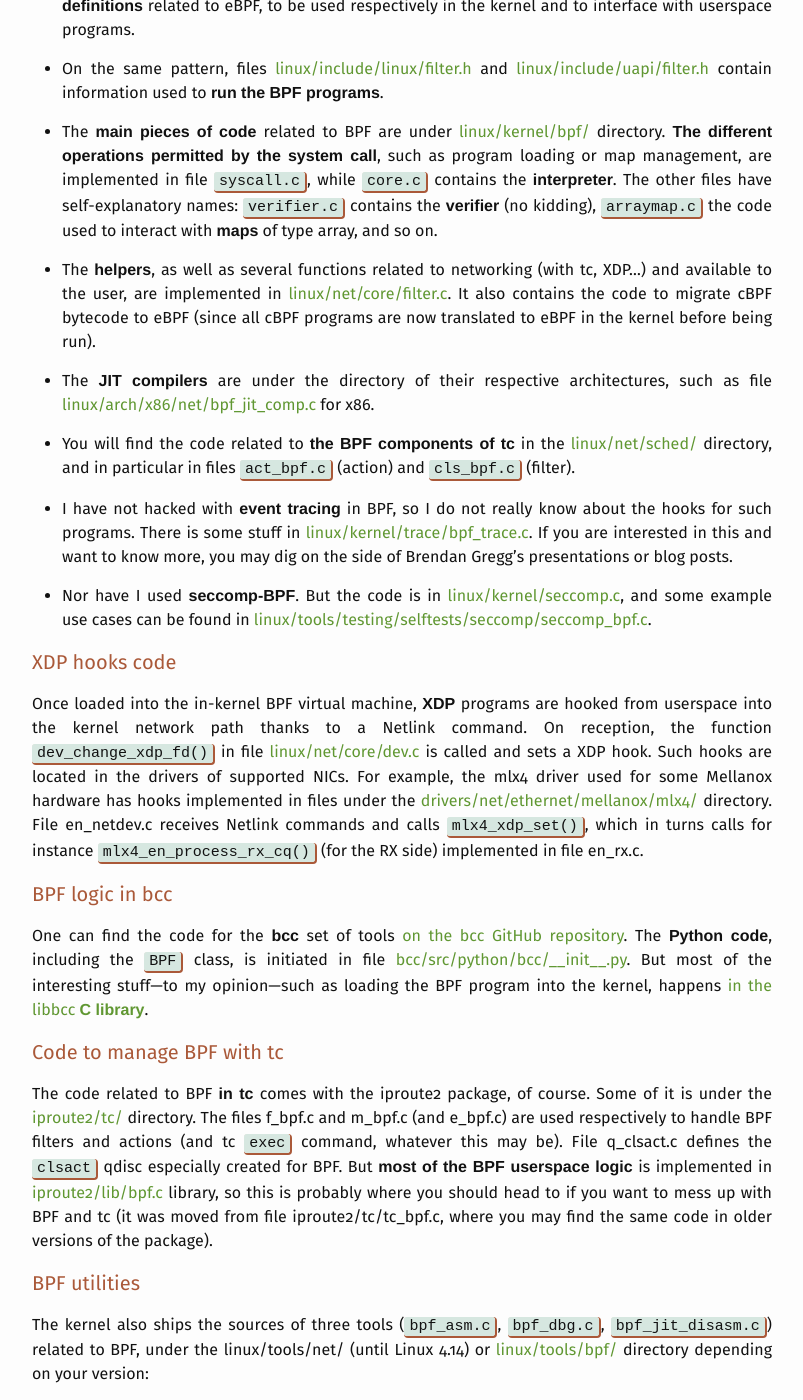
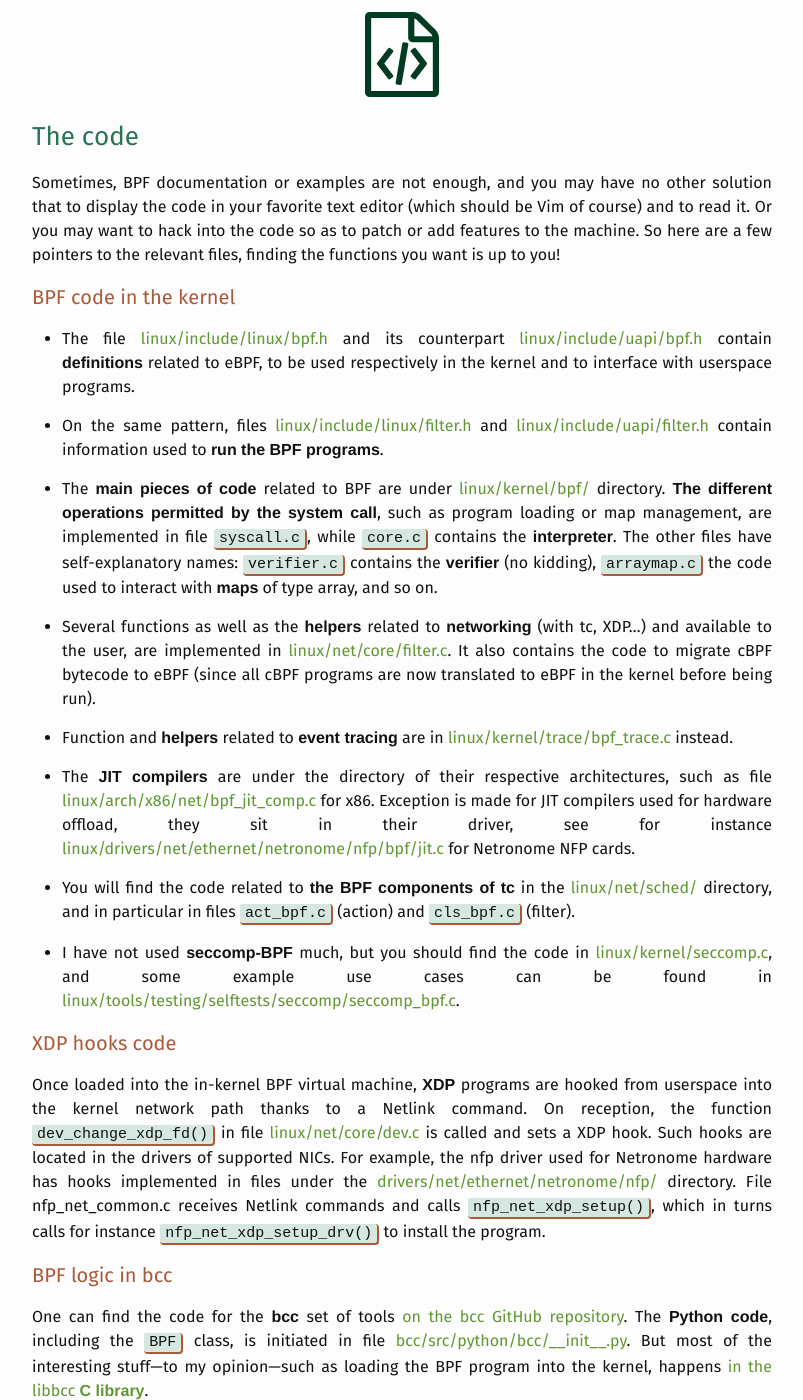
Before and after one commit to qmonnet/whirl-offload, a Jekyll site: the page built from _posts/2016-09-01-dive-into-bpf.md, in a window 1280 px wide and 1400 px high, scrolled down 11314 px. Shown: the whole window, without its empty margins (238-1041 px from the left). Built offline with Jekyll 4.4.1, drawn with Linux system fonts in a browser that asks for light colours; some web fonts are replaced; some of the changed text lies outside the part shown.

Commit message:
posts/BPF_resources: update and complete several items
* Add links to latest presentations for eBPF HW offload
* Add link to second edition of “XDP for the Rest of Us”
* Fix comment on bcc reference guide
* Add link to samples: kernel selftests and @netoptimizer's
  prototype-kernel repo
* Fix comments on eBPF helpers files
* Add link to NFP JIT compiler
* Replace links to Mellanox XDP hooks with Netronome's. Yes, that's
  petty, but hey :)
* Mention libbpf

```diff
--- a/_posts/2016-09-01-dive-into-bpf.md
+++ b/_posts/2016-09-01-dive-into-bpf.md
@@ -200,6 +200,12 @@
   feature:<br />
   [eBPF/XDP hardware offload to SmartNICs](http://netdevconf.org/1.2/session.html?jakub-kicinski)
   (Jakub Kicinski and Nic Viljoen, netdev 1.2, Tokyo, October 2016)
+* An updated version was presented on year later:<br />
+  [Comprehensive XDP offload---Handling the edge cases](https://www.netdevconf.org/2.2/session.html?viljoen-xdpoffload-talk)
+  (Jakub Kicinski and Nic Viljoen, netdev 2.2, Seoul, November 2017)
+* I presented a shorter but updated version at FOSDEM 2018:<br />
+  [The Challenges of XDP Hardware Offload](https://fosdem.org/2018/schedule/event/xdp/)
+  (Quentin Monnet, FOSDEM'18, Brussels, February 2018)
 
 About **cBPF**:
 
@@ -269,6 +275,9 @@
     How to get started with eBPF and XDP for normal humans. This presentation
     was also summarized by Julia Evans on
     [her blog](http://jvns.ca/blog/2017/04/07/xdp-bpf-tutorial/).
+  * [_XDP for the Rest of Us_](https://www.netdevconf.org/2.2/session.html?gospodarek-xdp-workshop)…
+    second edition (netdev 2.2, Seoul, November 2017), same authors:<br />
+    Revised version of the talk, with new contents.
 
   (Jesper also created and tries to extend some documentation about eBPF and
   XDP, see [related section](#about-xdp-1).)
@@ -550,11 +559,10 @@
 
 ## Tutorials
 
-Brendan Gregg has produced excellent **tutorials** intended for people who want
+Brendan Gregg has initiated excellent **tutorials** intended for people who want
 to **use bcc tools** for tracing and monitoring events in the kernel.
-[The first tutorial about using bcc itself](https://github.com/iovisor/bcc/blob/master/docs/reference_guide.md)
-comes with eleven steps (as of today) to understand how to use the existing
-tools, while
+[The first tutorial about using bcc itself][refguide]
+comes with many steps to understand how to use the existing tools, while
 [the one **intended for Python developers**](https://github.com/iovisor/bcc/blob/master/docs/tutorial_bcc_python_developer.md)
 focuses on developing new tools, across seventeen “lessons”.
 
@@ -570,9 +578,11 @@
 Few tutorials exist for network-related eBPF use cases. There are some
 interesting documents, including an _eBPF Offload Starting Guide_, on the
 [Open NFP](https://open-nfp.org/dataplanes-ebpf/technical-papers/) platform
-operated by Netronome. Other than these, the talk from Jesper,
-[_XDP for the Rest of Us_](http://netdevconf.org/2.1/session.html?gospodarek),
-is probably one of the best ways to get started with XDP.
+operated by Netronome. Other than these, the talks from Jesper and Andy,
+[_XDP for the Rest of Us_](http://netdevconf.org/2.1/session.html?gospodarek)
+(and
+[its second edition](https://www.netdevconf.org/2.2/session.html?gospodarek-xdp-workshop)),
+are probably one of the best ways to get started with XDP.
 
 <figure style="margin-top: 60px; margin-bottom: 20px;">
   <img src="{{ site.baseurl }}/img/icons/gears.svg"/>
@@ -591,8 +601,17 @@
 The kernel contains examples for most types of program: filters to bind to
 sockets or to tc interfaces, event tracing/monitoring, and even XDP. You can
 find these examples under the
-[linux/samples/bpf/](https://git.kernel.org/cgit/linux/kernel/git/torvalds/linux.git/tree/samples/bpf)
+[linux/samples/bpf/](https://git.kernel.org/pub/scm/linux/kernel/git/davem/net-next.git/tree/samples/bpf)
 directory.
+
+Nowadays, most examples are added under
+[linux/tools/testing/selftests/bpf](https://git.kernel.org/pub/scm/linux/kernel/git/davem/net-next.git/tree/tools/testing/selftests/bpf)
+as unit tests. This includes tests for hardware offload or for libbpf.
+
+Jesper Dangaard Brouer also maintains a specific set of samples in his
+[prototype-kernel](https://github.com/netoptimizer/prototype-kernel/tree/master/kernel/samples/bpf)
+repository. They are very similar to those from the kernel, but can be compiled
+outside of the kernel infrastructure (Makefiles and headers).
 
 Also do not forget to have a look to the logs related to the (git) commits that
 introduced a particular feature, they may contain some detailed example of the
@@ -626,6 +645,9 @@
 * There are also some examples **using Lua** as a different BPF back-end (that
   is, BPF programs are written with Lua instead of a subset of C, allowing to
   use the same language for front-end and back-end), in the third directory.
+
+* Of course, [bcc tools](https://github.com/iovisor/bcc/tree/master/tools)
+  themselves are interesting example use cases for eBPF programs.
 
 ### Manual pages
 
@@ -670,30 +692,30 @@
   names: `verifier.c` contains the **verifier** (no kidding), `arraymap.c` the
   code used to interact with **maps** of type array, and so on.
 
-* The **helpers**, as well as several functions related to networking (with tc,
-  XDP…) and available to the user, are implemented in
+* Several functions as well as the **helpers** related to **networking** (with
+  tc, XDP…) and available to the user, are implemented in
   [linux/net/core/filter.c](https://git.kernel.org/cgit/linux/kernel/git/torvalds/linux.git/tree/net/core/filter.c).
   It also contains the code to migrate cBPF bytecode to eBPF (since all cBPF
   programs are now translated to eBPF in the kernel before being run).
 
+* Function and **helpers** related to **event tracing** are in
+  [linux/kernel/trace/bpf\_trace.c](https://git.kernel.org/cgit/linux/kernel/git/torvalds/linux.git/tree/kernel/trace/bpf_trace.c)
+  instead.
 
 * The **JIT compilers** are under the directory of their respective
   architectures, such as file
   [linux/arch/x86/net/bpf\_jit\_comp.c](https://git.kernel.org/cgit/linux/kernel/git/torvalds/linux.git/tree/arch/x86/net/bpf_jit_comp.c)
-  for x86.
+  for x86. Exception is made for JIT compilers used for hardware offload, they
+  sit in their driver, see for instance
+  [linux/drivers/net/ethernet/netronome/nfp/bpf/jit.c](https://git.kernel.org/cgit/linux/kernel/git/torvalds/linux.git/tree/drivers/net/ethernet/netronome/nfp/bpf/jit.c)
+  for Netronome NFP cards.
 
 * You will find the code related to **the BPF components of tc** in the
   [linux/net/sched/](https://git.kernel.org/cgit/linux/kernel/git/torvalds/linux.git/tree/net/sched)
   directory, and in particular in files `act_bpf.c` (action) and `cls_bpf.c`
   (filter).
 
-* I have not hacked with **event tracing** in BPF, so I do not really know
-  about the hooks for such programs. There is some stuff in
-  [linux/kernel/trace/bpf\_trace.c](https://git.kernel.org/cgit/linux/kernel/git/torvalds/linux.git/tree/kernel/trace/bpf_trace.c).
-  If you are interested in this and want to know more, you may dig on the side
-  of Brendan Gregg's presentations or blog posts.
-
-* Nor have I used **seccomp-BPF**. But the code is in
+* I have not used **seccomp-BPF** much, but you should find the code in
   [linux/kernel/seccomp.c](https://git.kernel.org/cgit/linux/kernel/git/torvalds/linux.git/tree/kernel/seccomp.c),
   and some example use cases can be found in
   [linux/tools/testing/selftests/seccomp/seccomp\_bpf.c](https://git.kernel.org/cgit/linux/kernel/git/torvalds/linux.git/tree/tools/testing/selftests/seccomp/seccomp_bpf.c).
@@ -705,12 +727,12 @@
 reception, the function `dev_change_xdp_fd()` in file
 [linux/net/core/dev.c](https://git.kernel.org/cgit/linux/kernel/git/torvalds/linux.git/tree/net/core/dev.c)
 is called and sets a XDP hook. Such hooks are located in the drivers of
-supported NICs. For example, the mlx4 driver used for some Mellanox hardware
-has hooks implemented in files under the
-[drivers/net/ethernet/mellanox/mlx4/](https://git.kernel.org/cgit/linux/kernel/git/torvalds/linux.git/tree/drivers/net/ethernet/mellanox/mlx4/)
-directory. File en\_netdev.c receives Netlink commands and calls
-`mlx4_xdp_set()`, which in turns calls for instance `mlx4_en_process_rx_cq()`
-(for the RX side) implemented in file en\_rx.c.
+supported NICs. For example, the nfp driver used for Netronome hardware has
+hooks implemented in files under the
+[drivers/net/ethernet/netronome/nfp/](https://git.kernel.org/cgit/linux/kernel/git/torvalds/linux.git/tree/drivers/net/ethernet/netronome/nfp/)
+directory. File nfp\_net\_common.c receives Netlink commands and calls
+`nfp_net_xdp_setup()`, which in turns calls for instance
+`nfp_net_xdp_setup_drv()` to install the program.
 
 ### BPF logic in bcc
 
@@ -756,6 +778,13 @@
 
 Read the comments at the top of the source files to get an overview of their
 usage.
+
+Other essential files to work with eBPF are the two **userspace libraries**
+from the kernel tree, that can be used to manage eBPF programs or maps from
+external programs. The functions are accessible through headers `bpf.h` and
+`libbpf.h` (higher level) from directory
+[linux/tools/lib/bpf/](https://git.kernel.org/pub/scm/linux/kernel/git/davem/net-next.git/tree/tools/lib/bpf).
+The tool `bpftool` heavily relies on those libraries, for example.
 
 ### Other interesting chunks
 
```
Also changed, not shown: other parts of _posts/2016-09-01-dive-into-bpf.md (+1 -1 lines).
